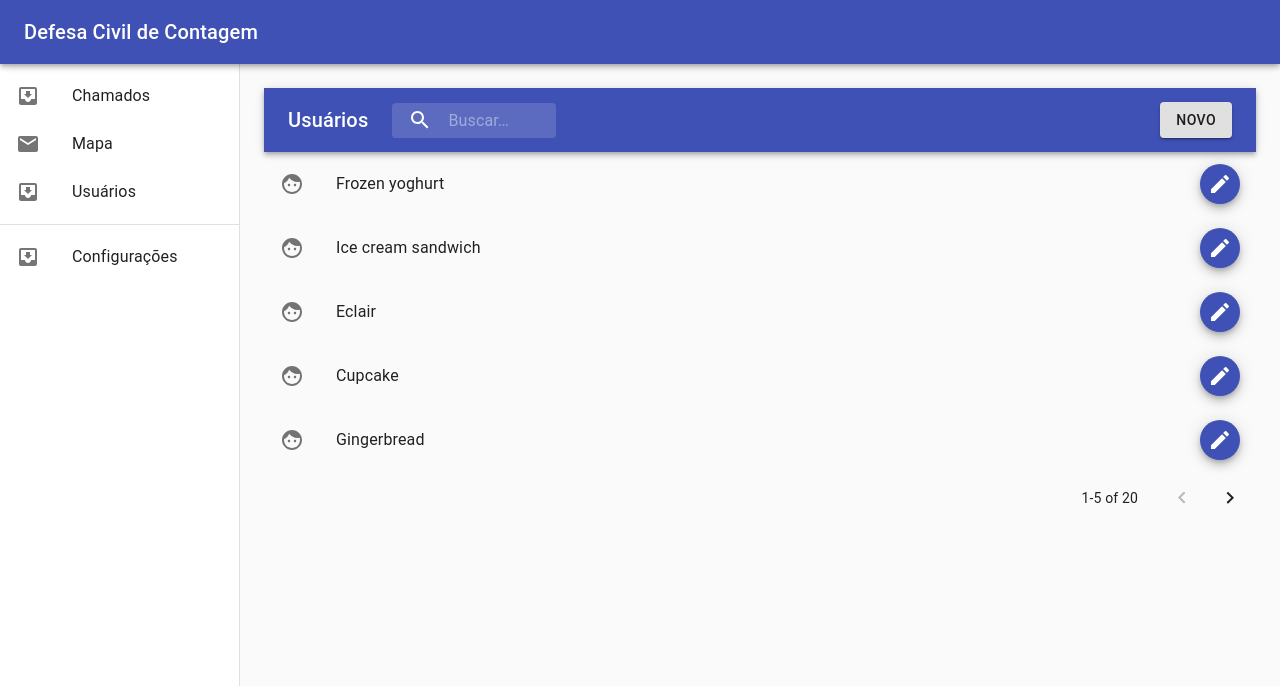
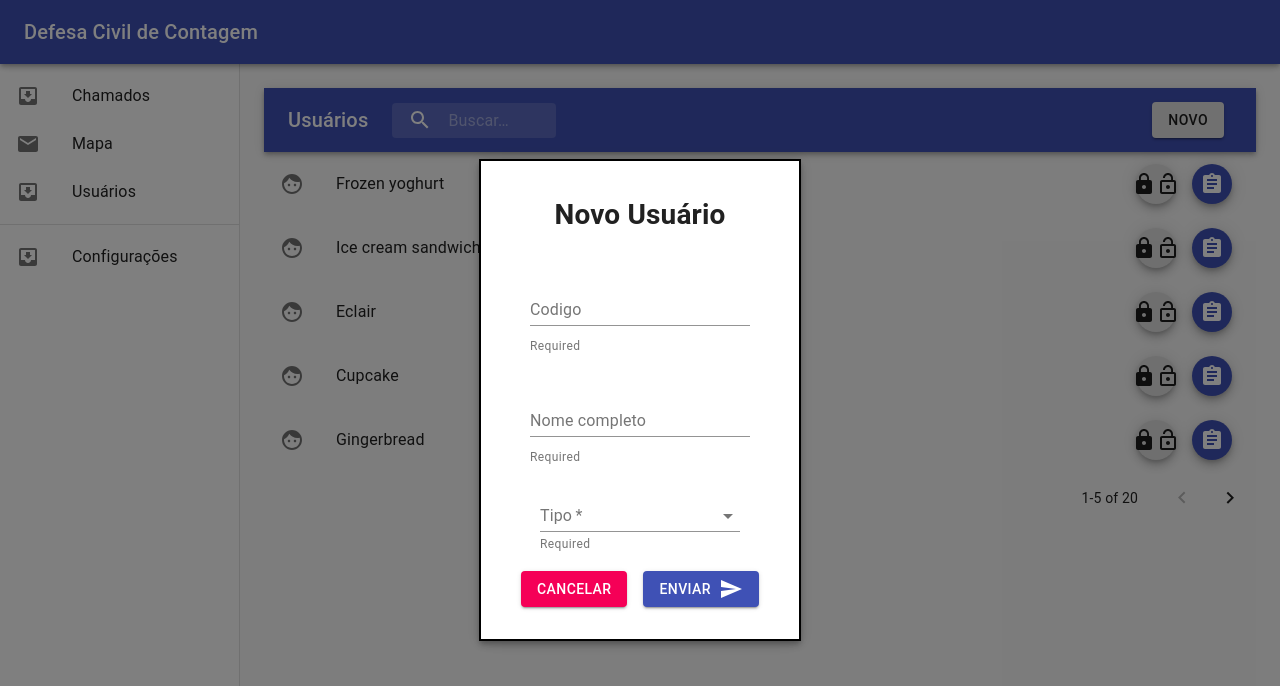
Before and after one commit to coelhojs/defesa-civil-contagem, a React (Create React App) app in the folder web/: page /Dashboard in a window 1280 px wide. Both pictures are taken after a click on the button "NOVO". Shown: the top 686 px of the page. Built offline with nearby package versions, Linux system fonts and the light colour scheme; what react-geolocated would draw is missing.

Commit message:
cadastro
Former-commit-id: 3ed529827592d29d1b5f5c37f21b8fa10778585a

```diff
--- a/web/package.json
+++ b/web/package.json
@@ -12,7 +12,8 @@
         "react-geolocated": "^2.5.1",
         "react-leaflet": "^2.4.0",
         "react-router-dom": "^5.0.1",
-        "react-scripts": "3.1.1"
+        "react-scripts": "3.1.1",
+        "react-spring": "^8.0.27"
     },
     "scripts": {
         "start": "react-scripts start",
--- /dev/null
+++ b/web/src/components/newUser.js
@@ -0,0 +1,190 @@
+import React from 'react';
+import { makeStyles } from '@material-ui/core/styles';
+import Modal from '@material-ui/core/Modal';
+import Backdrop from '@material-ui/core/Backdrop';
+import { useSpring, animated } from 'react-spring';
+
+import Grid from '@material-ui/core/Grid';
+import TextField from '@material-ui/core/TextField';
+import Button from '@material-ui/core/Button';
+import Send from '@material-ui/icons/Send';
+
+import InputLabel from '@material-ui/core/InputLabel';
+import FormHelperText from '@material-ui/core/FormHelperText';
+import FormControl from '@material-ui/core/FormControl';
+import Select from '@material-ui/core/Select';
+import NativeSelect from '@material-ui/core/NativeSelect';
+
+const useStyles = makeStyles(theme => ({
+    modal: {
+        display: 'flex',
+        alignItems: 'center',
+        justifyContent: 'center',
+        textAlign: 'center',
+    },
+    paper: {
+        backgroundColor: theme.palette.background.paper,
+        border: '2px solid #000',
+        boxShadow: theme.shadows[5],
+        padding: theme.spacing(2, 4, 3),
+    },
+    root: {
+        display: 'flex',
+        flexWrap: 'wrap',
+    },
+    formControl: {
+        margin: theme.spacing(1),
+        minWidth: 200,
+    },
+    selectEmpty: {
+        marginTop: theme.spacing(2),
+    },
+    button: {
+        margin: theme.spacing(1),
+      },
+      leftIcon: {
+        marginRight: theme.spacing(1),
+      },
+      rightIcon: {
+        marginLeft: theme.spacing(1),
+      },
+      iconSmall: {
+        fontSize: 20,
+      },
+}));
+
+const Fade = React.forwardRef(function Fade(props, ref) {
+    const { in: open, children, onEnter, onExited, ...other } = props;
+    const style = useSpring({
+        from: { opacity: 0 },
+        to: { opacity: open ? 1 : 0 },
+        onStart: () => {
+            if (open && onEnter) {
+                onEnter();
+            }
+        },
+        onRest: () => {
+            if (!open && onExited) {
+                onExited();
+            }
+        },
+    });
+
+    return (
+        <animated.div ref={ref} style={style} {...other}>
+            {children}
+        </animated.div>
+    );
+});
+
+export default function NewUser() {
+    const classes = useStyles();
+    const [open, setOpen] = React.useState(false);
+
+    const [values, setValues] = React.useState({
+        name: '',
+        multiline: 'Controlled',
+    });
+
+    const handleChange = name => event => {
+        setValues({ ...values, [name]: event.target.value });
+    };
+
+    const handleOpen = () => {
+        setOpen(true);
+    };
+
+    const handleClose = () => {
+        setOpen(false);
+    };
+
+    const [state, setState] = React.useState({
+        type: '',
+        name: 'hai',
+    });
+
+    return (
+        <div>
+            <Button variant="contained" className={classes.button} onClick={handleOpen}>
+                Novo
+            </Button>
+            <Modal
+                aria-labelledby="spring-modal-title"
+                aria-describedby="spring-modal-description"
+                className={classes.modal}
+                open={open}
+                onClose={handleClose}
+                closeAfterTransition
+                BackdropComponent={Backdrop}
+                BackdropProps={{
+                    timeout: 500,
+                }}
+            >
+                <Fade in={open}>
+                    <div className={classes.paper}>
+                        <h1>Novo Usuário</h1>
+                        <form className={classes.container} noValidate autoComplete="off">
+
+                            <Grid item>
+                                <FormControl required className={classes.formControl}>
+                                    <TextField
+                                        fullWidth
+                                        id="code"
+                                        label="Codigo"
+                                        className={classes.textField}
+                                        value={values.email}
+                                        onChange={handleChange('code')}
+                                        margin="normal"
+                                    /><FormHelperText>Required</FormHelperText>
+                                </FormControl>
+                            </Grid>
+                            <Grid item>
+                                <FormControl required className={classes.formControl}>
+                                    <TextField
+                                        fullWidth
+                                        id="standard-name"
+                                        label="Nome completo"
+                                        className={classes.textField}
+                                        value={values.name}
+                                        onChange={handleChange('name')}
+                                        margin="normal"
+                                    /><FormHelperText>Required</FormHelperText>
+                                </FormControl>
+                            </Grid>
+                            <Grid item>
+                                <FormControl required className={classes.formControl}>
+                                    <InputLabel htmlFor="type-native-required">Tipo</InputLabel>
+                                    <Select
+                                        native
+                                        value={state.age}
+                                        onChange={handleChange('type')}
+                                        name="type"
+                                        inputProps={{
+                                            id: 'type-native-required',
+                                        }}
+                                    >
+                                        <option value="" />
+                                        <option value={10}>Gestor</option>
+                                        <option value={20}>Atendente</option>
+                                        <option value={30}>Vistoriador</option>
+                                    </Select>
+                                    <FormHelperText>Required</FormHelperText>
+                                </FormControl>
+                            </Grid>
+                            <Grid item>
+                                <Button variant="contained" color="secondary" onClick={handleClose} className={classes.button}>
+                                    Cancelar
+                                </Button>
+                                <Button variant="contained" color="primary" className={classes.button}>
+                                    Enviar
+                                    <Send className={classes.rightIcon}/>
+                                </Button>
+
+                            </Grid>
+                        </form>
+                    </div>
+                </Fade>
+            </Modal>
+        </div>
+    );
+}
--- a/web/src/components/userList.js
+++ b/web/src/components/userList.js
@@ -8,8 +8,10 @@ import SearchIcon from '@material-ui/icons/Search';
 import Button from '@material-ui/core/Button';
 
 import Fab from '@material-ui/core/Fab';
-import EditIcon from '@material-ui/icons/Edit';
+import AssignmentIcon from '@material-ui/icons/Assignment';
 import DeleteIcon from '@material-ui/icons/Delete';
+import LockIcon from '@material-ui/icons/Lock';
+import LockOpenIcon from '@material-ui/icons/LockOpen';
 
 import Table from '@material-ui/core/Table';
 import TableBody from '@material-ui/core/TableBody';
@@ -23,7 +25,15 @@ import ListItemSecondaryAction from '@material-ui/core/ListItemSecondaryAction';
 import ListItemText from '@material-ui/core/ListItemText';
 import FaceIcon from '@material-ui/icons/Face';
 
+import NewUser from './newUser';
+
 const useStyles = makeStyles(theme => ({
+    margin: {
+        margin: theme.spacing(1),
+      },
+      extendedIcon: {
+        marginRight: theme.spacing(1),
+      },
     grow: {
         flexGrow: 1,
     },
@@ -140,9 +150,7 @@ export default function PrimarySearchAppBar() {
                     </div>
                     <div className={classes.grow} />
                     <div className={classes.sectionDesktop}>
-                        <Button variant="contained" className={classes.button}>
-                            Novo
-                        </Button>
+                        <NewUser></NewUser>
                     </div>
                 </Toolbar>
             </AppBar>
@@ -159,11 +167,12 @@ export default function PrimarySearchAppBar() {
                                         </ListItemIcon>
                                         <ListItemText id={"switch-list-label-"+row.code} primary={row.name} />
                                         <ListItemSecondaryAction>
-                                            {/*<Fab size="small" color="secondary" aria-label="edit" className={classes.fab}>
-                                                <DeleteIcon />
-                                            </Fab>*/}
-                                            <Fab size="small" color="primary" aria-label="edit" className={classes.fab}>
-                                                <EditIcon />
+                                            <Fab size="small" color="success" aria-label="lock" className={classes.margin}>
+                                                <LockIcon />
+                                                <LockOpenIcon />
+                                            </Fab>
+                                            <Fab size="small" color="primary" aria-label="assignment" className={classes.margin}>
+                                                <AssignmentIcon />
                                             </Fab>
                                         </ListItemSecondaryAction>
                                     </ListItem>
@@ -189,6 +198,7 @@ export default function PrimarySearchAppBar() {
                     onChangeRowsPerPage={handleChangeRowsPerPage}
                 />
             </main>
+
         </div>
     );
 }
```
